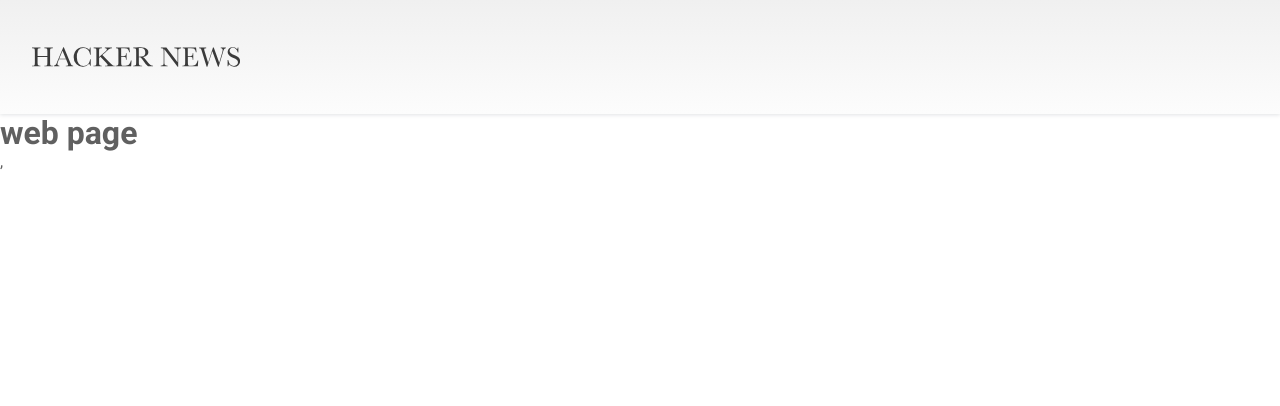
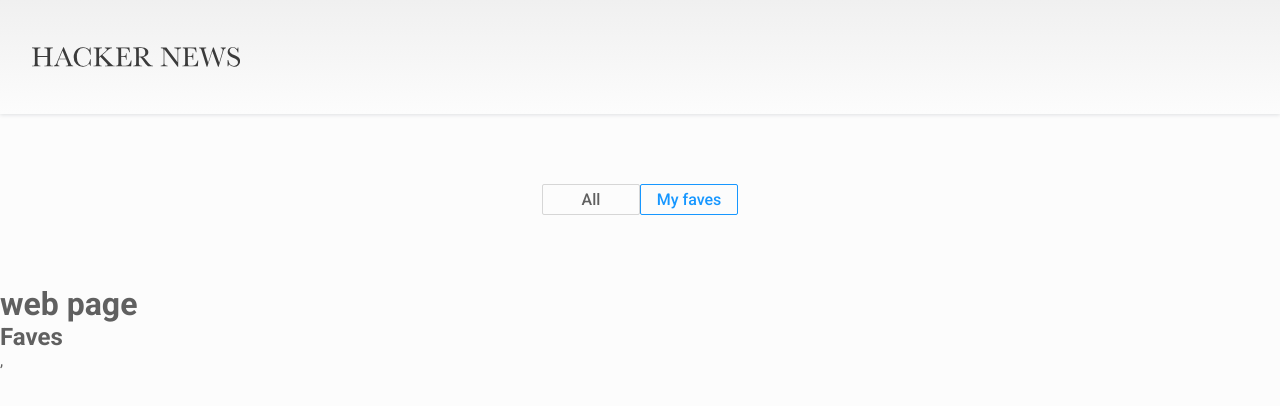
Before and after one commit to anuidev8/hackernews, a React (Create React App) app: page /faves in a window 1280 px wide. Before the commit this address had no page. Shown: the top 406 px of the page. Built offline with nearby package versions, Linux system fonts and the light colour scheme.

Commit message:
:sparkles: add tab section

```diff
--- a/src/App.tsx
+++ b/src/App.tsx
@@ -3,13 +3,19 @@ import React from 'react';
 
 import MainRoutes  from './MainRoutes';
 
+//links
+import { tabLinks } from './utils/tabLinks';
+
 //Components
 import MainHeader from './components/MainHeader';
+import Tabs from './components/Tabs';
+
 
 const App = () =>{
   return(
     <main className='wrapper'>
       <MainHeader  />
+      <Tabs tabItems={tabLinks} />
        <h1>web page</h1>
       <MainRoutes />
 
--- a/src/MainRoutes.tsx
+++ b/src/MainRoutes.tsx
@@ -1,9 +1,12 @@
 import { Routes, Route } from 'react-router-dom'
 
 import Posts from './pages/Posts';
+import Faves from './pages/Faves';
 const MainRoutes = () => {
 return (
-    <Routes>    <Route path='/' element={<Posts/>} />
+    <Routes>
+      <Route path='/' element={<Posts/>} />
+      <Route path={'faves'} element={<Faves/>} />
 
   </Routes>
 );
--- /dev/null
+++ b/src/components/Tabs.tsx
@@ -0,0 +1,52 @@
+import { FC, useEffect } from "react"
+
+import { NavLink } from 'react-router-dom'
+
+//styles
+import Styles from '../styles/Tabs.module.css'
+
+
+type TabItem = {
+    title:string
+    link:string
+}
+
+interface Props{
+    tabItems:TabItem[]
+}
+
+const Tabs: FC<Props> = ({tabItems}) =>{
+
+
+    return(
+        <nav className={`${Styles.tabs}`}>
+            <ul className="d-flex justify-center">
+                {
+                    tabItems && tabItems.map((tabItem:TabItem,key)=>(
+
+                         <NavLink
+                         className={`${Styles.tab__item} d-flex justify-center align-center`}
+                            key={key}
+                          style={({ isActive }) => {
+                            return {
+                              borderColor:`${isActive ? '#1797ff' : '#d6d6d6'}`,
+                              borderRight:`${isActive && tabItem.title == 'All' && 'none'}`,
+                              color: isActive ? "#1797ff" : "#606060",
+                            };
+                          }}
+                            to={`${tabItem.link}`}
+
+                        >
+                            {tabItem.title}
+                        </NavLink>
+
+                    ))
+
+
+                }
+            </ul>
+        </nav>
+    )
+}
+
+export default Tabs
--- /dev/null
+++ b/src/styles/Tabs.module.css
@@ -0,0 +1,13 @@
+.tabs{
+    margin-top: 4.375rem;
+    margin-bottom: 4.375rem;
+}
+
+.tab__item{
+    width: 6.125rem;
+    height: 1.938rem;
+    border-radius: .125rem;
+    border: solid 1px var(--grey-color);
+    font-weight: 500;
+
+}
--- a/src/styles/globals.css
+++ b/src/styles/globals.css
@@ -18,11 +18,15 @@ body{
     font-size: 16px;
     font-weight: 400;
     color: var(--black-color);
+    background-color: #fcfcfc;
 }
 ul{
     list-style: none;
     padding: 0;
     margin: 0;
+}
+a{
+    text-decoration: none;
 }
 /* GLOBAL CLASS */
 
--- /dev/null
+++ b/src/utils/tabLinks.ts
@@ -0,0 +1,10 @@
+export  const tabLinks = [
+    {
+        title:"All",
+        link:"/"
+    },
+    {
+        title:"My faves",
+        link:"/faves"
+    },
+]
```
